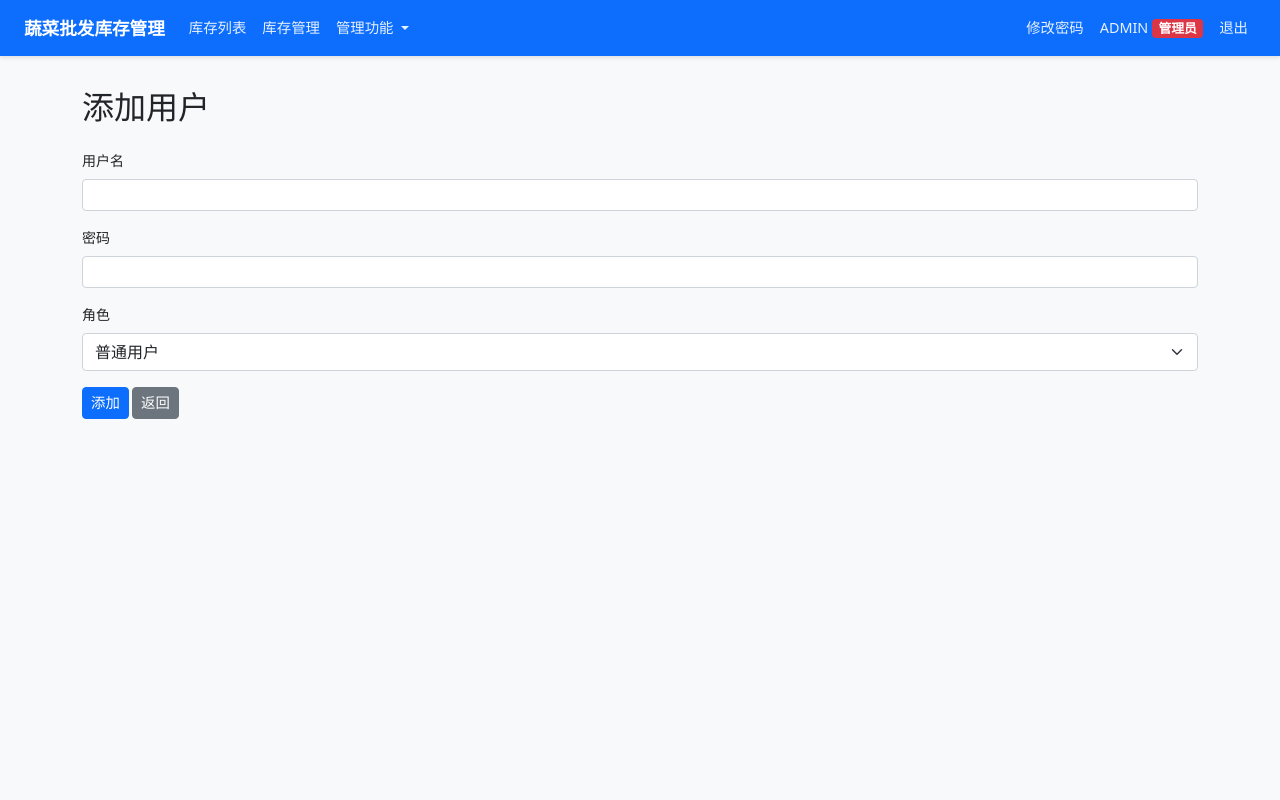
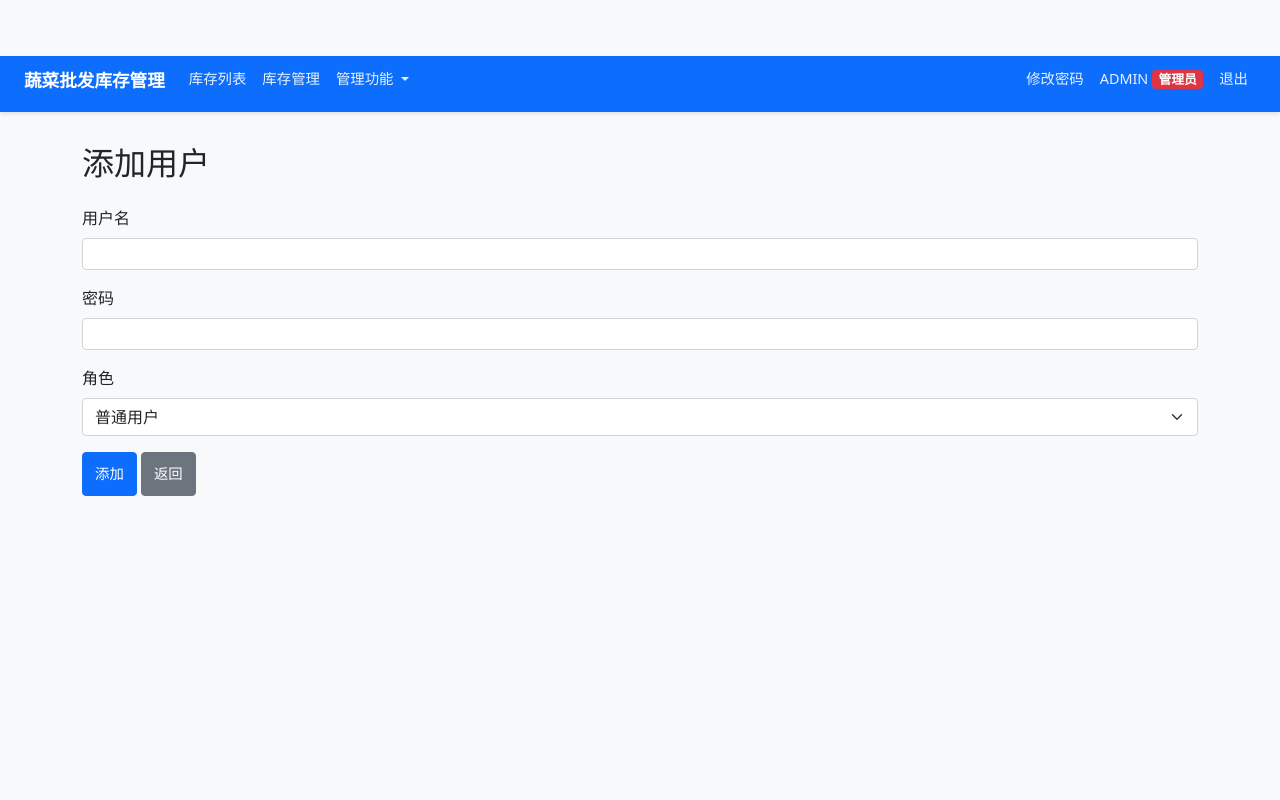
Before and after one commit to cqboy321/SHUCAI2, a Flask app: page /admin/users/add in a window 1280 px wide. Run offline with Flask 2, Linux system fonts and the light colour scheme; a user stored in the database is signed in; parts of the project's set-up code (start-up, migrations or seed data) failed here and were passed over; some libraries are stand-ins or nearby versions.

Commit message:
Add files via upload

```diff
--- a/templates/base.html
+++ b/templates/base.html
@@ -3,10 +3,18 @@
 <head>
     <meta charset="UTF-8">
     <meta name="viewport" content="width=device-width, initial-scale=1.0, maximum-scale=1.0, user-scalable=no, viewport-fit=cover">
+    <meta name="theme-color" content="#0d6efd">
+    <meta name="apple-mobile-web-app-capable" content="yes">
+    <meta name="apple-mobile-web-app-status-bar-style" content="black-translucent">
+    <meta name="format-detection" content="telephone=no">
     <title>蔬菜批发库存管理系统</title>
-    <!-- 使用 BootCDN 加载 Bootstrap 和图标CSS -->
-    <link href="https://cdn.bootcdn.net/ajax/libs/bootstrap/5.1.3/css/bootstrap.min.css" rel="stylesheet">
-    <link href="https://cdn.bootcdn.net/ajax/libs/bootstrap-icons/1.7.2/font/bootstrap-icons.css" rel="stylesheet">
+    <link rel="icon" href="{{ url_for('static', filename='favicon.ico') }}">
+    <link rel="apple-touch-icon" href="{{ url_for('static', filename='favicon.ico') }}">
+    <!-- 使用加速的CDN加载 Bootstrap 和图标CSS -->
+    <link href="https://gcore.jsdelivr.net/npm/bootstrap@5.1.3/dist/css/bootstrap.min.css" rel="stylesheet" crossorigin="anonymous">
+    <link href="https://gcore.jsdelivr.net/npm/bootstrap-icons@1.7.2/font/bootstrap-icons.css" rel="stylesheet" crossorigin="anonymous">
+    <!-- 鸿蒙系统优化 -->
+    <link href="{{ url_for('static', filename='css/harmony.css') }}" rel="stylesheet">
     <style>
         :root {
             --safe-area-inset-top: env(safe-area-inset-top, 0px);
@@ -16,6 +24,7 @@
             --navbar-height: 56px;
             --content-padding: 0.5rem;
         }
+
         html {
             height: 100%;
             width: 100%;
@@ -23,23 +32,25 @@
             -webkit-text-size-adjust: 100%;
             -webkit-tap-highlight-color: transparent;
             font-size: 16px;
+            touch-action: manipulation;
         }
+
         body {
-            font-size: 14px;
             min-height: 100%;
+            height: 100%;
             width: 100%;
             margin: 0;
             padding: 0;
             padding-top: calc(var(--navbar-height) + var(--safe-area-inset-top));
-            padding-bottom: var(--safe-area-inset-bottom);
+            padding-bottom: calc(var(--safe-area-inset-bottom) + 10px);
             padding-left: var(--safe-area-inset-left);
             padding-right: var(--safe-area-inset-right);
             overflow-x: hidden;
             -webkit-overflow-scrolling: touch;
             background-color: #f8f9fa;
-            display: flex;
-            flex-direction: column;
+            position: relative;
         }
+
         .navbar {
             position: fixed;
             top: 0;
@@ -54,6 +65,7 @@
             -webkit-backdrop-filter: blur(10px);
             box-shadow: 0 2px 4px rgba(0,0,0,0.1);
         }
+
         .navbar-brand {
             font-size: 1.1rem;
             font-weight: bold;
@@ -62,6 +74,7 @@
             text-overflow: ellipsis;
             color: #fff !important;
         }
+
         .nav-link {
             font-size: 0.9rem;
             padding: 0.5rem 0.75rem;
@@ -70,35 +83,38 @@
             text-overflow: ellipsis;
             color: rgba(255,255,255,0.9) !important;
         }
+
         .nav-link:hover {
             color: #fff !important;
         }
+
         .container-fluid {
             padding: var(--content-padding);
-            flex: 1;
             width: 100%;
             max-width: 100%;
             overflow-x: hidden;
             margin: 0;
             position: relative;
         }
+
         .card {
             margin-bottom: 0.75rem;
             border-radius: 0.5rem;
             overflow: hidden;
             background-color: #fff;
             box-shadow: 0 1px 3px rgba(0,0,0,0.1);
-            transform: translateZ(0);
-            will-change: transform;
         }
+
         .card-header {
             padding: 0.75rem;
             background-color: #f8f9fa;
             border-bottom: 1px solid rgba(0,0,0,0.1);
         }
+
         .card-body {
             padding: 0.75rem;
         }
+
         .table {
             width: 100%;
             margin-bottom: 0;
@@ -106,6 +122,7 @@
             border-collapse: separate;
             border-spacing: 0;
         }
+
         .table-responsive {
             margin: 0;
             padding: 0;
@@ -116,9 +133,11 @@
             -ms-overflow-style: none;
             overscroll-behavior: contain;
         }
+
         .table-responsive::-webkit-scrollbar {
             display: none;
         }
+
         .table th {
             background-color: #f8f9fa;
             font-size: 0.9rem;
@@ -129,12 +148,14 @@
             z-index: 1;
             border-bottom: 2px solid #dee2e6;
         }
+
         .table td {
             padding: 0.5rem;
             vertical-align: middle;
             white-space: nowrap;
             border-bottom: 1px solid #dee2e6;
         }
+
         .btn {
             font-size: 0.9rem;
             padding: 0.25rem 0.5rem;
@@ -145,21 +166,24 @@
             border-radius: 0.25rem;
             transition: all 0.2s ease-in-out;
             -webkit-tap-highlight-color: transparent;
-            transform: translateZ(0);
-            will-change: transform;
+            touch-action: manipulation;
         }
+
         .btn:active {
             transform: scale(0.98);
         }
+
         .btn-sm {
             font-size: 0.8rem;
             padding: 0.2rem 0.4rem;
         }
+
         .btn-group {
             display: inline-flex;
             flex-wrap: nowrap;
             gap: 0.25rem;
         }
+
         .nav-tabs {
             flex-wrap: nowrap;
             overflow-x: auto;
@@ -170,9 +194,11 @@
             -ms-overflow-style: none;
             overscroll-behavior: contain;
         }
+
         .nav-tabs::-webkit-scrollbar {
             display: none;
         }
+
         .nav-tabs .nav-link {
             white-space: nowrap;
             padding: 0.5rem 0.75rem;
@@ -182,11 +208,13 @@
             color: #6c757d;
             transition: all 0.2s ease-in-out;
         }
+
         .nav-tabs .nav-link.active {
             color: #0d6efd;
             border-bottom-color: #0d6efd;
             background-color: transparent;
         }
+
         .form-control {
             font-size: 0.9rem;
             padding: 0.25rem 0.5rem;
@@ -195,6 +223,7 @@
             border: 1px solid #ced4da;
             background-color: #fff;
         }
+
         .alert {
             font-size: 0.9rem;
             padding: 0.5rem 1rem;
@@ -202,54 +231,164 @@
             border-radius: 0.25rem;
             border: 1px solid transparent;
         }
+
         .badge {
             font-size: 0.8rem;
             padding: 0.25em 0.5em;
             border-radius: 0.25rem;
         }
+
         .dropdown-menu {
             font-size: 0.9rem;
             padding: 0.5rem 0;
             border-radius: 0.25rem;
             box-shadow: 0 2px 4px rgba(0,0,0,0.1);
         }
+
         .dropdown-item {
             padding: 0.25rem 1rem;
             white-space: nowrap;
             overflow: hidden;
             text-overflow: ellipsis;
         }
+
+        /* 修复页面布局问题 */
+        .main-content {
+            min-height: calc(100vh - var(--navbar-height) - var(--safe-area-inset-top) - var(--safe-area-inset-bottom));
+            max-height: none;
+            display: flex;
+            flex-direction: column;
+            flex: 1 1 auto;
+            overflow-x: hidden;
+            width: 100%;
+            position: relative;
+        }
+
+        /* 确保表格不会有奇怪的高度，固定表格行高 */
+        .table tr {
+            height: auto;
+            max-height: none;
+        }
+
+        /* 修复卡片容器高度和边距 */
+        .card-container {
+            margin-bottom: 0.5rem;
+            height: auto;
+            max-height: none;
+            page-break-inside: avoid;
+        }
+
+        /* 华为/鸿蒙手机特定优化 */
+        @supports (-webkit-touch-callout: none) or (-webkit-appearance: none) {
+            body {
+                height: auto !important;
+                min-height: 100% !important;
+                overflow: auto !important;
+                -webkit-text-size-adjust: none;
+            }
+
+            /* 华为浏览器兼容性修复 */
+            .navbar, .table th {
+                position: -webkit-sticky;
+                position: sticky;
+            }
+
+            /* 避免溢出问题 */
+            .container-fluid, .card, .table-responsive {
+                max-width: 100vw;
+                width: 100%;
+                overflow-x: hidden;
+            }
+
+            /* 提高点击响应区域 */
+            .btn, .nav-link {
+                padding: 0.4rem 0.75rem;
+                min-height: 44px;
+            }
+
+            /* 触摸优化 */
+            a, button, .btn, input[type="submit"] {
+                touch-action: manipulation;
+                -webkit-tap-highlight-color: transparent;
+            }
+
+            /* 防止鸿蒙系统底部空白 */
+            html, body {
+                height: 100% !important;
+                min-height: 100% !important;
+            }
+
+            .main-content {
+                flex: 1 0 auto;
+                min-height: calc(100% - var(--navbar-height) - var(--safe-area-inset-top) - var(--safe-area-inset-bottom));
+            }
+        }
+
+        /* 额外的鸿蒙OS优化 */
+        @supports ((-moz-appearance:none) and (display:contents)) or (-webkit-touch-callout: none) {
+            /* 适配鸿蒙OS浏览器的特殊样式 */
+            .main-content {
+                height: auto !important;
+                min-height: calc(100% - var(--navbar-height) - var(--safe-area-inset-top) - var(--safe-area-inset-bottom));
+            }
+
+            /* 修复在鸿蒙OS上的底部空白问题 */
+            body {
+                height: 100% !important;
+                min-height: -webkit-fill-available;
+            }
+
+            html {
+                height: -webkit-fill-available;
+            }
+        }
+
         @media (max-width: 768px) {
             :root {
                 --content-padding: 0.25rem;
             }
+
             .card {
                 margin-bottom: 0.5rem;
             }
+
             .card-header {
                 padding: 0.5rem;
             }
+
             .card-body {
                 padding: 0.5rem;
             }
+
             .table {
                 font-size: 0.85rem;
             }
+
             .table th,
             .table td {
                 padding: 0.4rem;
             }
+
             .btn {
                 font-size: 0.85rem;
                 padding: 0.2rem 0.4rem;
+                min-height: 34px;
             }
+
             .nav-tabs .nav-link {
                 font-size: 0.85rem;
                 padding: 0.4rem 0.6rem;
             }
+
             .form-control {
                 font-size: 0.85rem;
                 padding: 0.2rem 0.4rem;
+            }
+
+            /* 修复小屏幕上的滚动问题 */
+            .table-responsive {
+                margin: 0 -0.25rem;
+                width: calc(100% + 0.5rem);
             }
         }
     </style>
@@ -309,6 +448,7 @@
         </div>
     </nav>
     {% endif %}
+    <div class="main-content">
         <div class="container-fluid">
             {% with messages = get_flashed_messages(with_categories=true) %}
                 {% if messages %}
@@ -320,9 +460,13 @@
                     {% endfor %}
                 {% endif %}
             {% endwith %}
+
             {% block content %}{% endblock %}
         </div>
-    <!-- 使用 BootCDN 加载 Bootstrap JS -->
-    <script src="https://cdn.bootcdn.net/ajax/libs/bootstrap/5.1.3/js/bootstrap.bundle.min.js"></script>
+    </div>
+    <!-- 使用更快的CDN加载 Bootstrap JS -->
+    <script src="https://gcore.jsdelivr.net/npm/bootstrap@5.1.3/dist/js/bootstrap.bundle.min.js" crossorigin="anonymous"></script>
+    <!-- 鸿蒙系统优化脚本 -->
+    <script src="{{ url_for('static', filename='js/harmony.js') }}"></script>
 </body>
 </html>
```
Lines whose indentation alone changed are shown as unchanged.
